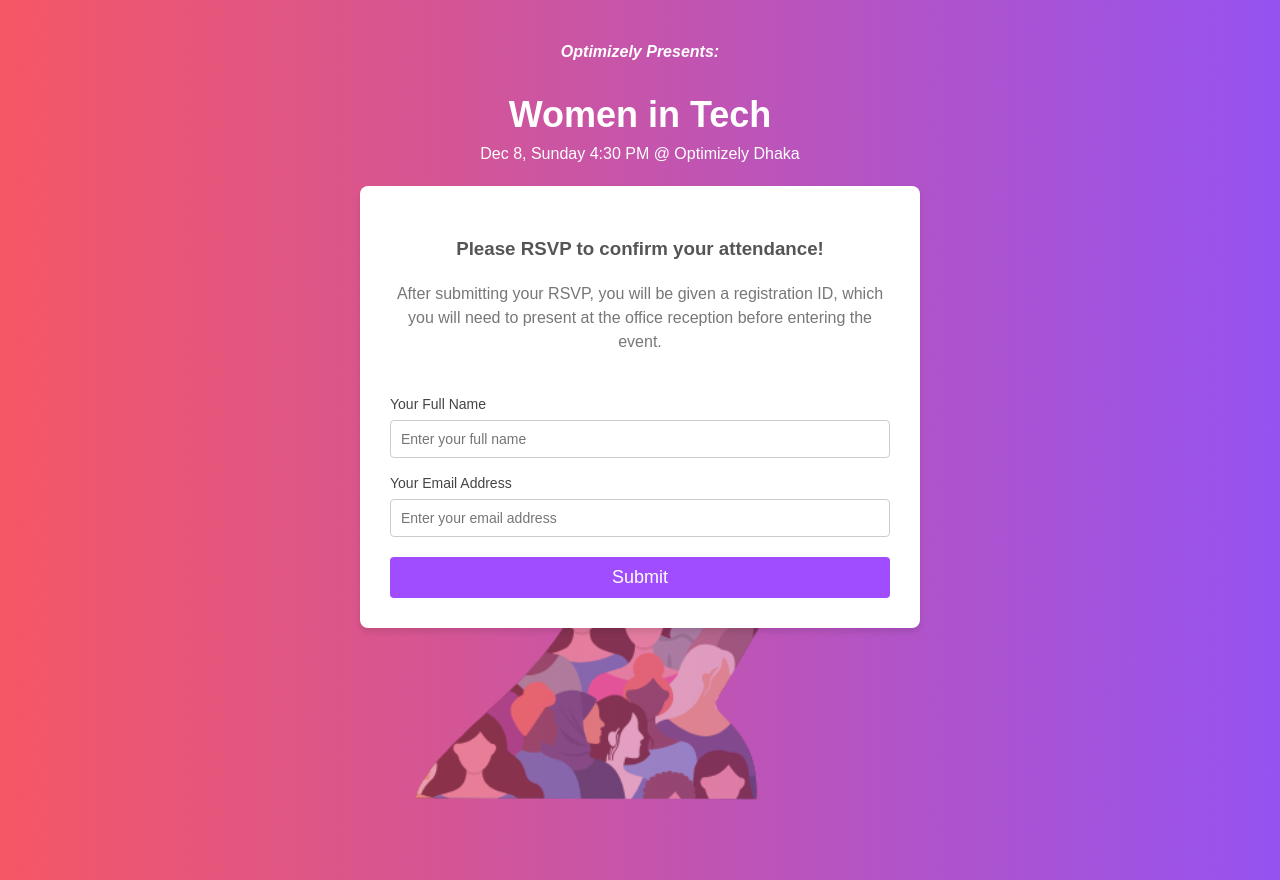
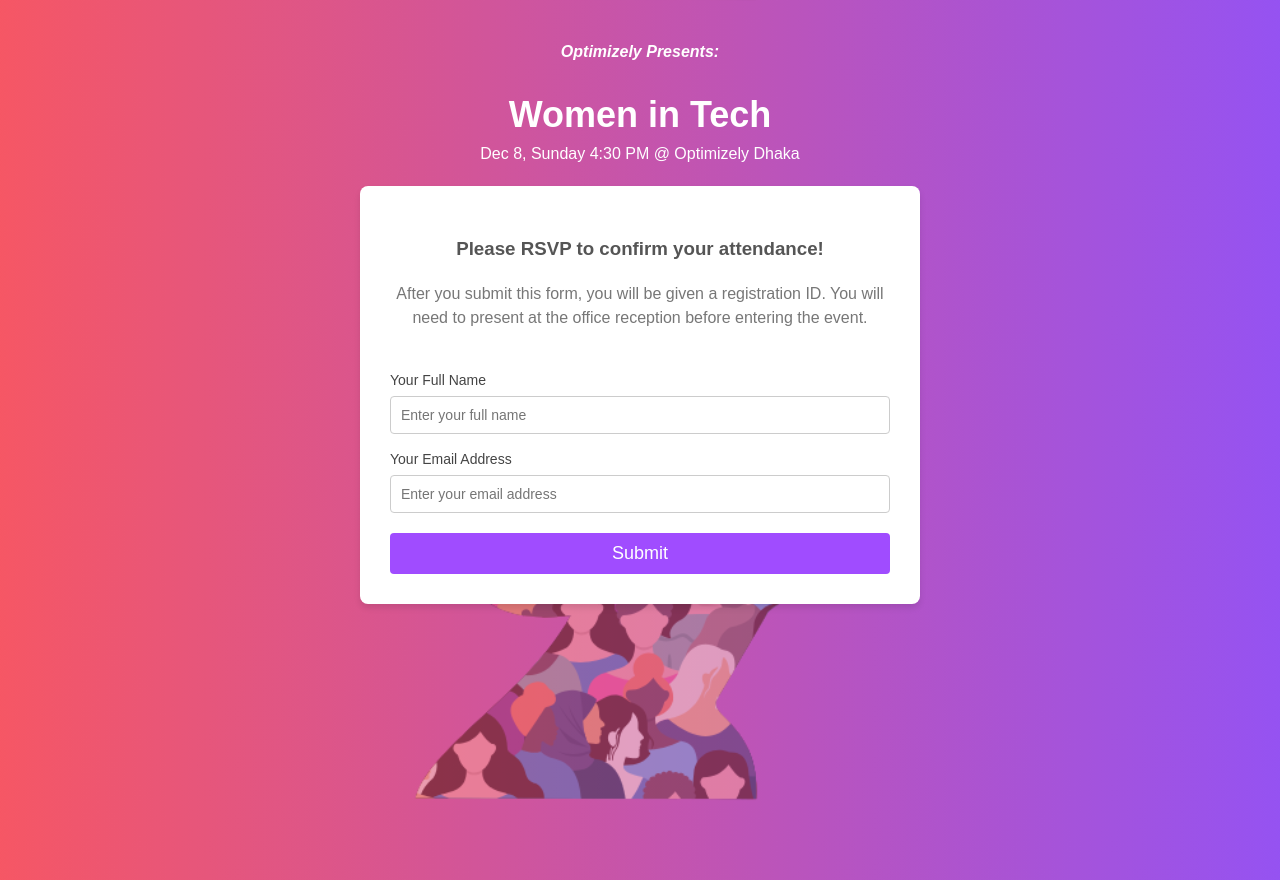
Before and after one commit to siddiqus/opti-wit-rsvp-2024, a React (Vite) app: page / in a window 1280 px wide. Built offline with nearby package versions, Linux system fonts and the light colour scheme; no server answers.

Commit message:
update message

```diff
--- a/src/App.jsx
+++ b/src/App.jsx
@@ -98,9 +98,9 @@
               Please RSVP to confirm your attendance!
             </h3>
             <p style={{ color: "#777" }}>
-              After submitting your RSVP, you will be given a registration ID,
-              which you will need to present at the office reception before
-              entering the event.
+              After you submit this form, you will be given a registration ID.
+              You will need to present at the office reception before entering
+              the event.
             </p>
             <br />
           </div>
```
